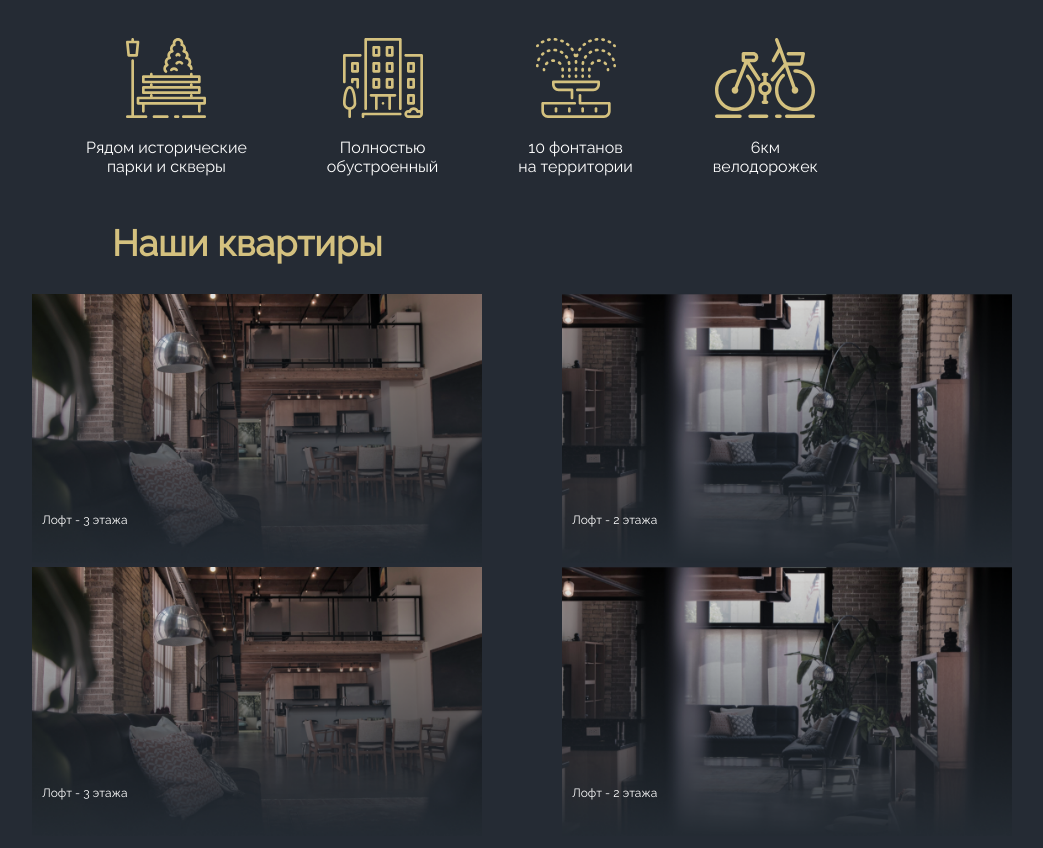
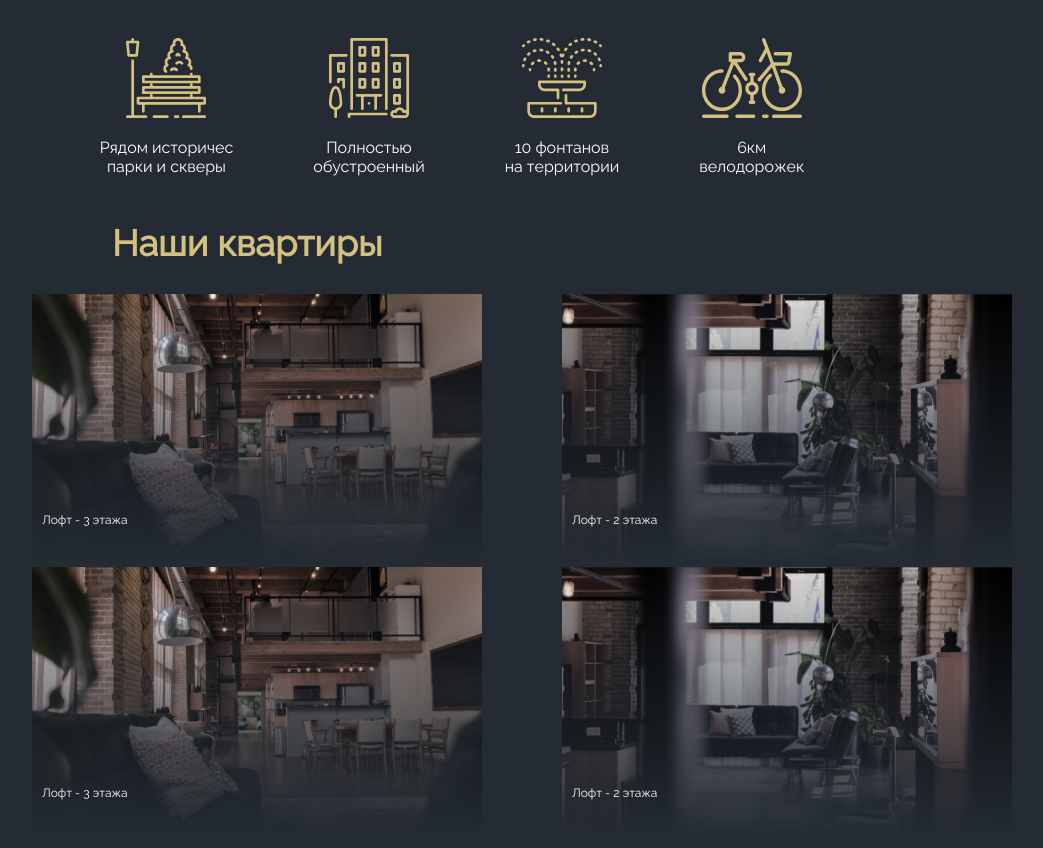
Before and after one commit to AzizChiderov/resume, a plain HTML site: page index.html in a window 1280 px wide. Shown: the part 1020-1868 px from the top of the page, without its empty margins (188-1231 px from the left). Drawn offline with nearby package versions, Linux system fonts and the light colour scheme.

Commit message:
add историчес

```diff
--- a/index.html
+++ b/index.html
@@ -1,5 +1,6 @@
 <!DOCTYPE html>
 <html lang="en">
+
 <head>
     <meta charset="UTF-8">
     <meta http-equiv="X-UA-Compatible" content="IE=edge">
@@ -7,6 +8,7 @@
     <title>House VOP</title>
     <link rel="stylesheet" href="./css/style.css">
 </head>
+
 <body>
     <div class="header">
         <div class="container">
@@ -51,7 +53,7 @@
             <div class="section-one__places">
                 <div class="section-one__places__item">
                     <img src="./Icons/ParkIcon.svg" alt="">
-                    <p>Рядом исторические <br> парки и скверы</p>
+                    <p>Рядом историчес <br> парки и скверы</p>
                 </div>
                 <div class="section-one__places__item">
                     <img src="./Icons/BuildingIcon.svg" alt="">
@@ -132,10 +134,11 @@
         const nav_menu = document.querySelector('.nav__menu');
         const hero = document.querySelector('.hero');
 
-        burger_menu.addEventListener('click', () =>{
+        burger_menu.addEventListener('click', () => {
             nav_menu.classList.toggle("nav__menu--active");
             hero.classList.toggle('hero--active')
-        } )
+        })
     </script>
 </body>
+
 </html>
```
